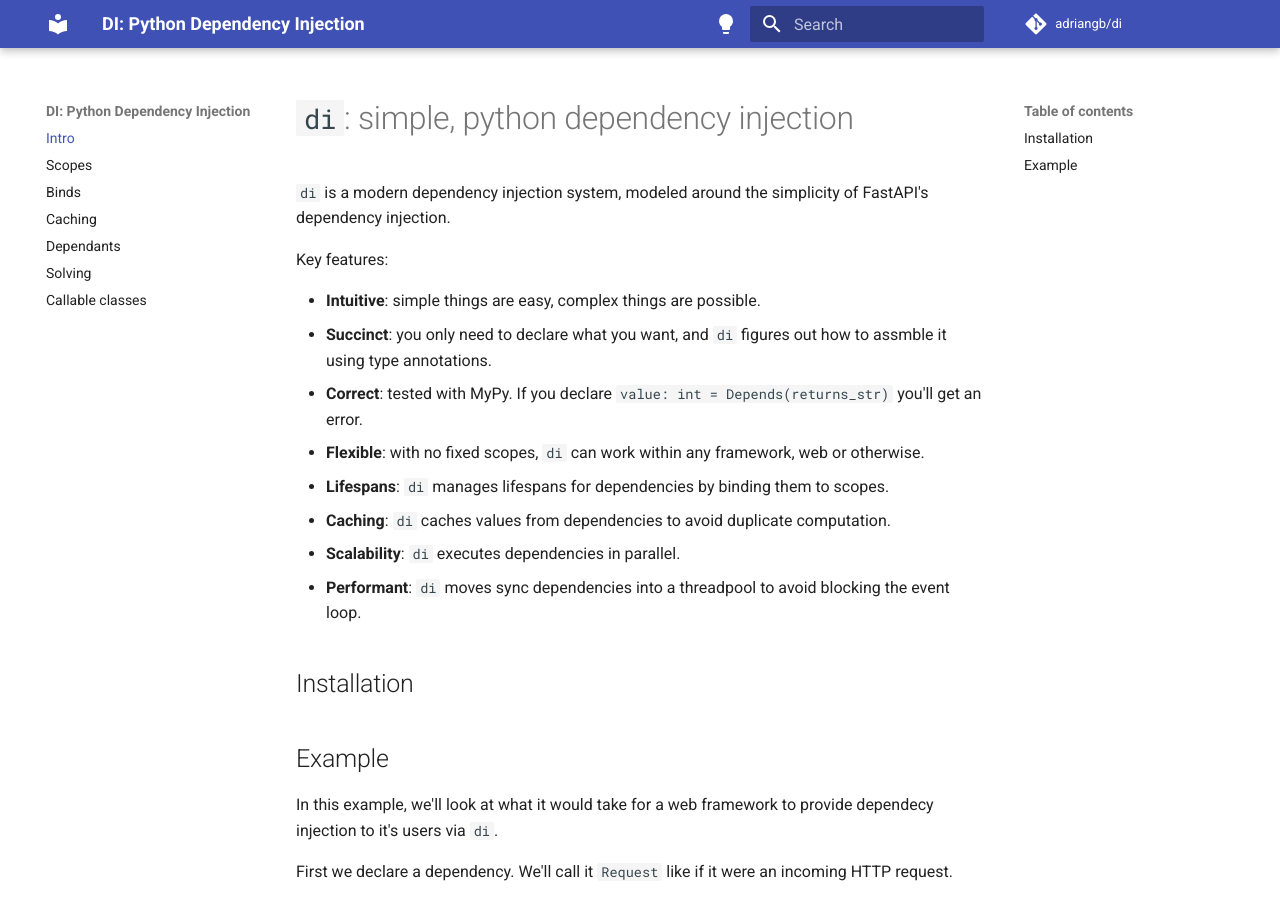
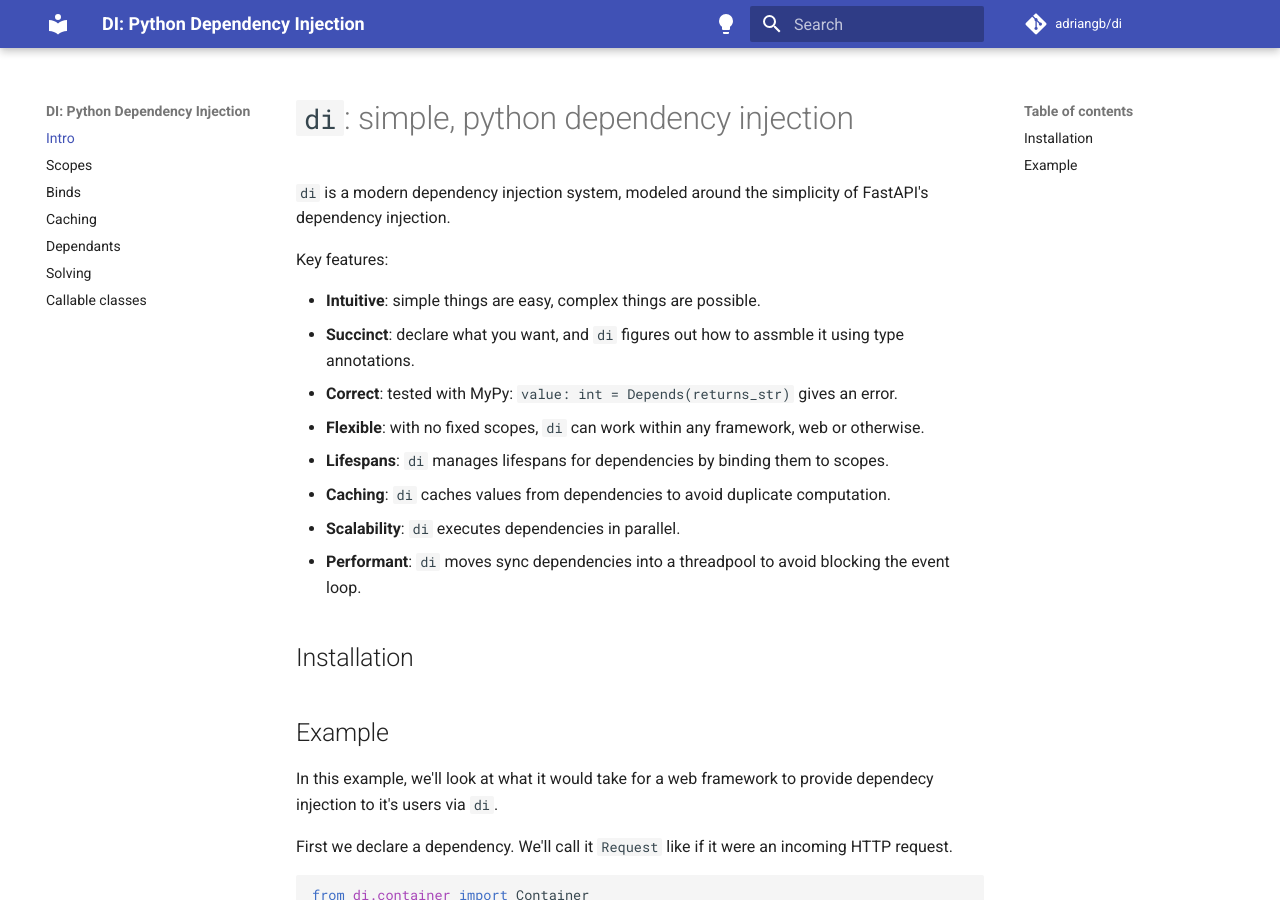
Before and after one commit to adriangb/di, an MkDocs documentation site: the page built from docs/README.md, in a window 1280 px wide and 900 px high. Built offline with MkDocs 1.6.1 and Material for MkDocs 9.7.7, drawn with Linux system fonts in a browser that asks for light colours; comment, search, counter and statistics services are not loaded.

Commit message:
shorten bullets

```diff
--- a/docs/README.md
+++ b/docs/README.md
@@ -5,8 +5,8 @@
 Key features:
 
 - **Intuitive**: simple things are easy, complex things are possible.
-- **Succinct**: you only need to declare what you want, and `di` figures out how to assmble it using type annotations.
-- **Correct**: tested with MyPy. If you declare `value: int = Depends(returns_str)` you'll get an error.
+- **Succinct**: declare what you want, and `di` figures out how to assmble it using type annotations.
+- **Correct**: tested with MyPy: `value: int = Depends(returns_str)` gives an error.
 - **Flexible**: with no fixed scopes, `di` can work within any framework, web or otherwise.
 - **Lifespans**: `di` manages lifespans for dependencies by binding them to scopes.
 - **Caching**: `di` caches values from dependencies to avoid duplicate computation.
```
